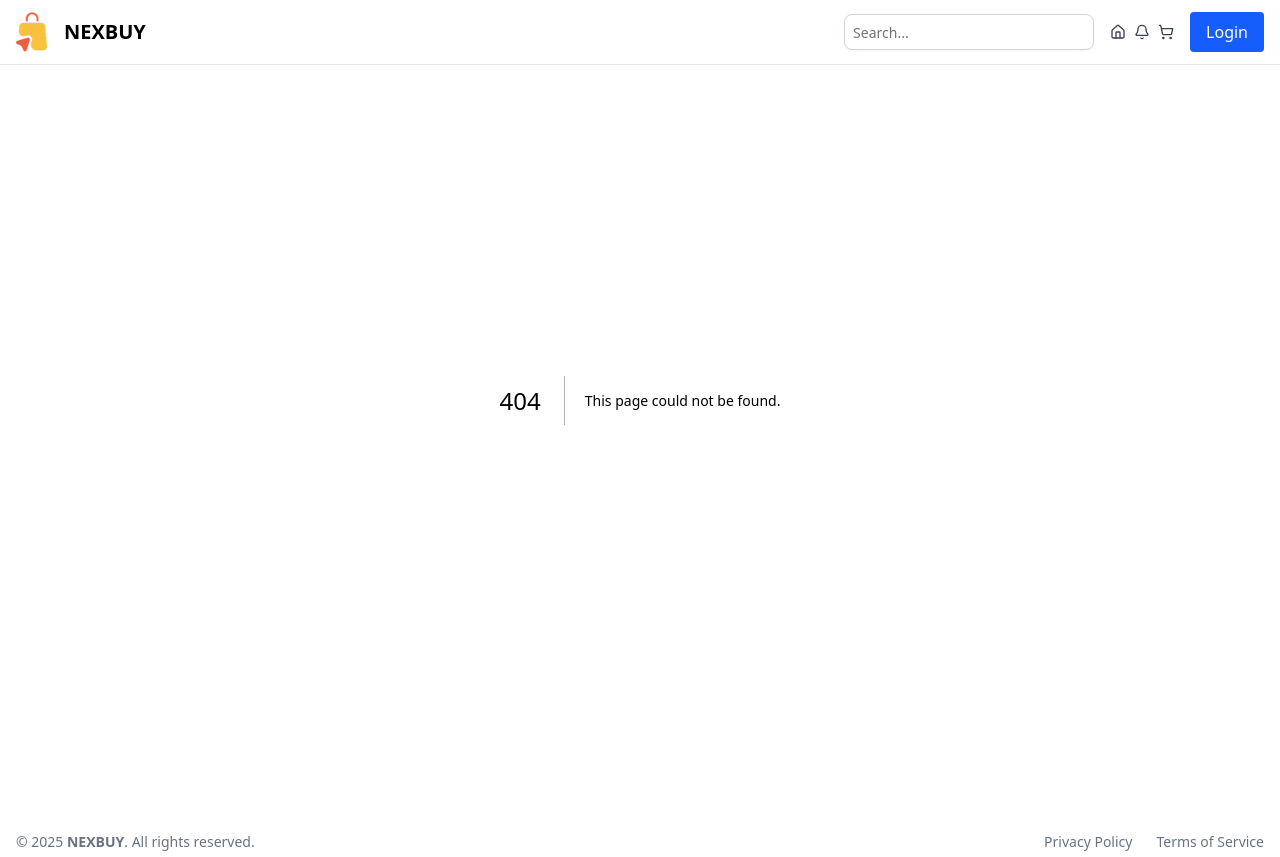
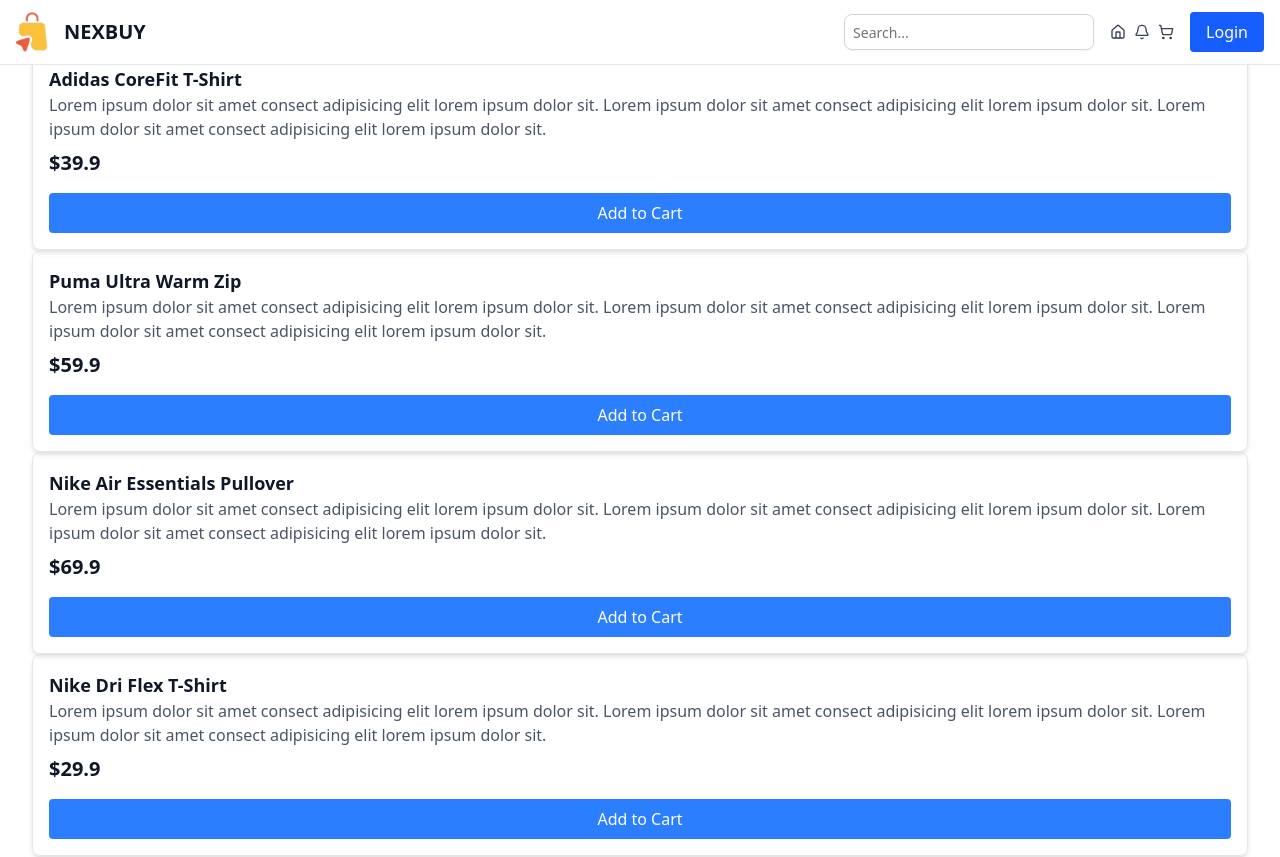
Before and after one commit to daniyal-subhani/NEXBUY, a Next.js app in the folder client/: page /products in a window 1280 px wide. Before the commit this address had no page. Shown: the top 857 px of the page. Built offline with nearby package versions, Linux system fonts and the light colour scheme.

Commit message:
Fixing bugs, create types for products, create productCard and product list components and show products on webpage

```diff
--- /dev/null
+++ b/client/src/app/products/page.tsx
@@ -0,0 +1,12 @@
+import { ProductList } from "@/components"
+
+const ProductsPage = () => {
+  return (
+    <div>
+      <h1 className="text-2xl font-bold mb-4">Products</h1>
+      <ProductList />
+    </div>
+  )
+}
+
+export default ProductsPage
--- /dev/null
+++ b/client/src/components/ProductCard.tsx
@@ -0,0 +1,36 @@
+import { ProductType } from "@/types";
+import Image from "next/image";
+
+
+const ProductCard = ({product} : {product: ProductType}) => {
+  return (
+    <div className="border p-4 rounded-md shadow-md flex flex-col">
+      {/* Product Image */}
+      {product.images?.[0] && (
+        <Image
+          src={product.images[0]}
+          alt={product.name}
+          className="h-48 w-full object-cover rounded mb-3"
+          width={200}
+          height={200}
+        />
+      )}
+
+      {/* Product Name */}
+      <h2 className="text-lg font-semibold">{product.name}</h2>
+
+      {/* Product Description */}
+      <p className="text-gray-600 line-clamp-2">{product.description}</p>
+
+      {/* Price */}
+      <span className="text-xl font-bold mt-2">${product.price}</span>
+
+      {/* Action */}
+      <button className="mt-4 bg-blue-500 hover:bg-blue-600 transition text-white py-2 px-4 rounded">
+        Add to Cart
+      </button>
+    </div>
+  );
+};
+
+export default ProductCard;
--- /dev/null
+++ b/client/src/components/ProductList.tsx
@@ -0,0 +1,125 @@
+// This component will render a list of products
+
+import { ProductsType } from "@/types";
+import {ProductCard} from "@/components"
+
+const ProductList = () => {
+  //  These are Temporary Products
+  const allProducts: ProductsType = [
+    {
+      id: 1,
+      name: "Adidas CoreFit T-Shirt",
+      shortDescription:
+        "Lorem ipsum dolor sit amet consect adipisicing elit lorem ipsum dolor sit.",
+      description:
+        "Lorem ipsum dolor sit amet consect adipisicing elit lorem ipsum dolor sit. Lorem ipsum dolor sit amet consect adipisicing elit lorem ipsum dolor sit. Lorem ipsum dolor sit amet consect adipisicing elit lorem ipsum dolor sit.",
+      price: 39.9,
+      sizes: ["s", "m", "l", "xl", "xxl"],
+      colors: ["gray", "purple", "green"],
+      images: {
+        gray: "/products/1g.png",
+        purple: "/products/1p.png",
+        green: "/products/1gr.png",
+      },
+    },
+    {
+      id: 2,
+      name: "Puma Ultra Warm Zip",
+      shortDescription:
+        "Lorem ipsum dolor sit amet consect adipisicing elit lorem ipsum dolor sit.",
+      description:
+        "Lorem ipsum dolor sit amet consect adipisicing elit lorem ipsum dolor sit. Lorem ipsum dolor sit amet consect adipisicing elit lorem ipsum dolor sit. Lorem ipsum dolor sit amet consect adipisicing elit lorem ipsum dolor sit.",
+      price: 59.9,
+      sizes: ["s", "m", "l", "xl"],
+      colors: ["gray", "green"],
+      images: { gray: "/products/2g.png", green: "/products/2gr.png" },
+    },
+    {
+      id: 3,
+      name: "Nike Air Essentials Pullover",
+      shortDescription:
+        "Lorem ipsum dolor sit amet consect adipisicing elit lorem ipsum dolor sit.",
+      description:
+        "Lorem ipsum dolor sit amet consect adipisicing elit lorem ipsum dolor sit. Lorem ipsum dolor sit amet consect adipisicing elit lorem ipsum dolor sit. Lorem ipsum dolor sit amet consect adipisicing elit lorem ipsum dolor sit.",
+      price: 69.9,
+      sizes: ["s", "m", "l"],
+      colors: ["green", "blue", "black"],
+      images: {
+        green: "/products/3gr.png",
+        blue: "/products/3b.png",
+        black: "/products/3bl.png",
+      },
+    },
+    {
+      id: 4,
+      name: "Nike Dri Flex T-Shirt",
+      shortDescription:
+        "Lorem ipsum dolor sit amet consect adipisicing elit lorem ipsum dolor sit.",
+      description:
+        "Lorem ipsum dolor sit amet consect adipisicing elit lorem ipsum dolor sit. Lorem ipsum dolor sit amet consect adipisicing elit lorem ipsum dolor sit. Lorem ipsum dolor sit amet consect adipisicing elit lorem ipsum dolor sit.",
+      price: 29.9,
+      sizes: ["s", "m", "l"],
+      colors: ["white", "pink"],
+      images: { white: "/products/4w.png", pink: "/products/4p.png" },
+    },
+    {
+      id: 5,
+      name: "Under Armour StormFleece",
+      shortDescription:
+        "Lorem ipsum dolor sit amet consect adipisicing elit lorem ipsum dolor sit.",
+      description:
+        "Lorem ipsum dolor sit amet consect adipisicing elit lorem ipsum dolor sit. Lorem ipsum dolor sit amet consect adipisicing elit lorem ipsum dolor sit. Lorem ipsum dolor sit amet consect adipisicing elit lorem ipsum dolor sit.",
+      price: 49.9,
+      sizes: ["s", "m", "l"],
+      colors: ["red", "orange", "black"],
+      images: {
+        red: "/products/5r.png",
+        orange: "/products/5o.png",
+        black: "/products/5bl.png",
+      },
+    },
+    {
+      id: 6,
+      name: "Nike Air Max 270",
+      shortDescription:
+        "Lorem ipsum dolor sit amet consect adipisicing elit lorem ipsum dolor sit.",
+      description:
+        "Lorem ipsum dolor sit amet consect adipisicing elit lorem ipsum dolor sit. Lorem ipsum dolor sit amet consect adipisicing elit lorem ipsum dolor sit. Lorem ipsum dolor sit amet consect adipisicing elit lorem ipsum dolor sit.",
+      price: 59.9,
+      sizes: ["40", "42", "43", "44"],
+      colors: ["gray", "white"],
+      images: { gray: "/products/6g.png", white: "/products/6w.png" },
+    },
+    {
+      id: 7,
+      name: "Nike Ultraboost Pulse ",
+      shortDescription:
+        "Lorem ipsum dolor sit amet consect adipisicing elit lorem ipsum dolor sit.",
+      description:
+        "Lorem ipsum dolor sit amet consect adipisicing elit lorem ipsum dolor sit. Lorem ipsum dolor sit amet consect adipisicing elit lorem ipsum dolor sit. Lorem ipsum dolor sit amet consect adipisicing elit lorem ipsum dolor sit.",
+      price: 69.9,
+      sizes: ["40", "42", "43"],
+      colors: ["gray", "pink"],
+      images: { gray: "/products/7g.png", pink: "/products/7p.png" },
+    },
+    {
+      id: 8,
+      name: "Levi’s Classic Denim",
+      shortDescription:
+        "Lorem ipsum dolor sit amet consect adipisicing elit lorem ipsum dolor sit.",
+      description:
+        "Lorem ipsum dolor sit amet consect adipisicing elit lorem ipsum dolor sit. Lorem ipsum dolor sit amet consect adipisicing elit lorem ipsum dolor sit. Lorem ipsum dolor sit amet consect adipisicing elit lorem ipsum dolor sit.",
+      price: 59.9,
+      sizes: ["s", "m", "l"],
+      colors: ["blue", "green"],
+      images: { blue: "/products/8b.png", green: "/products/8gr.png" },
+    },
+  ];
+  return <div>
+    {allProducts.map(product => (
+      <ProductCard key={product.id} product={product} />
+    ))}
+  </div>;
+};
+
+export default ProductList;
--- a/client/src/components/index.ts
+++ b/client/src/components/index.ts
@@ -2,3 +2,5 @@
 export {default as Footer} from "./Footer";
 export {default as MainBanner} from "./MainBanner";
 export {default as SearchBar} from "./SearchBar";
+export {default as ProductCard} from "./ProductCard";
+export {default as ProductList} from "./ProductList";
--- a/client/src/types.ts
+++ b/client/src/types.ts
@@ -1,5 +1,5 @@
 export type ProductType = {
-    id: string;
+    id: string | number;
     name: string;
     shortDescription: string;
     description: string;
@@ -8,3 +8,5 @@
     colors: string[];
     images: Record<string, string>;
 }
+
+export type ProductsType = ProductType[];
```
